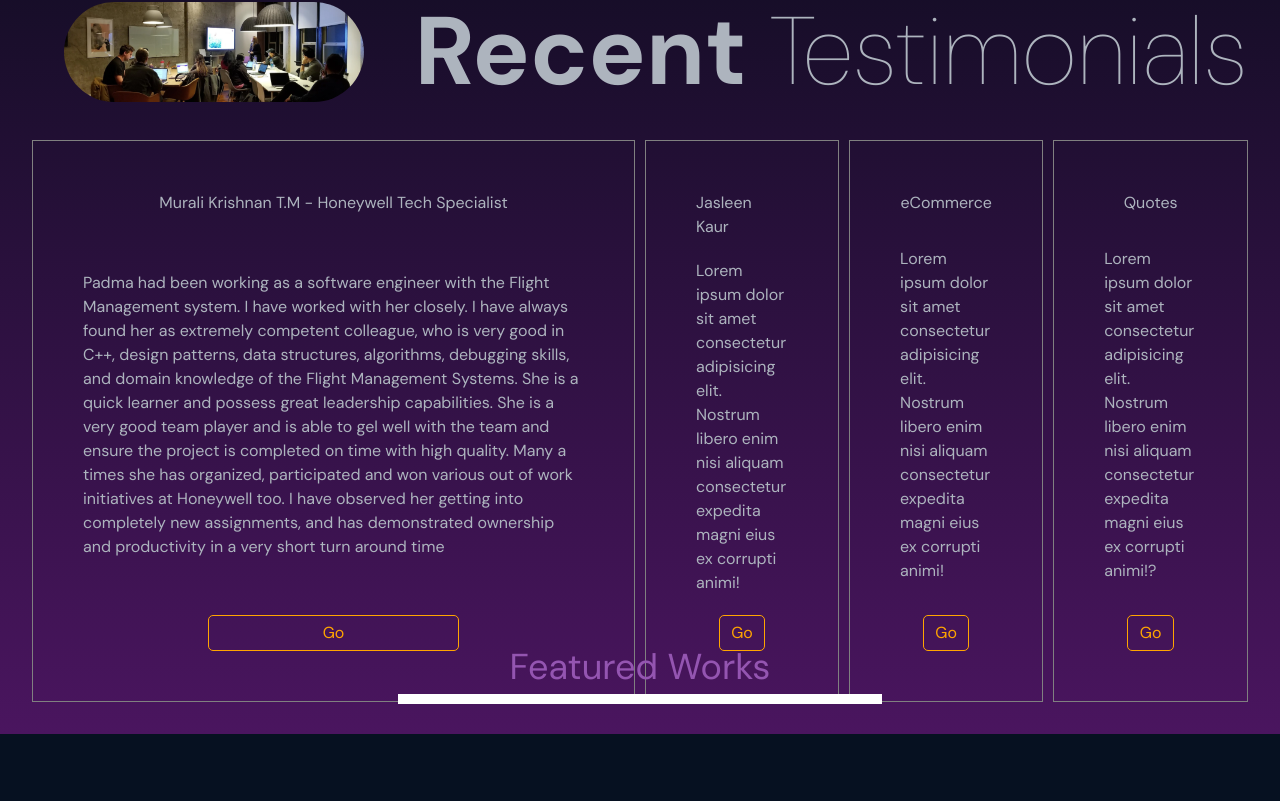
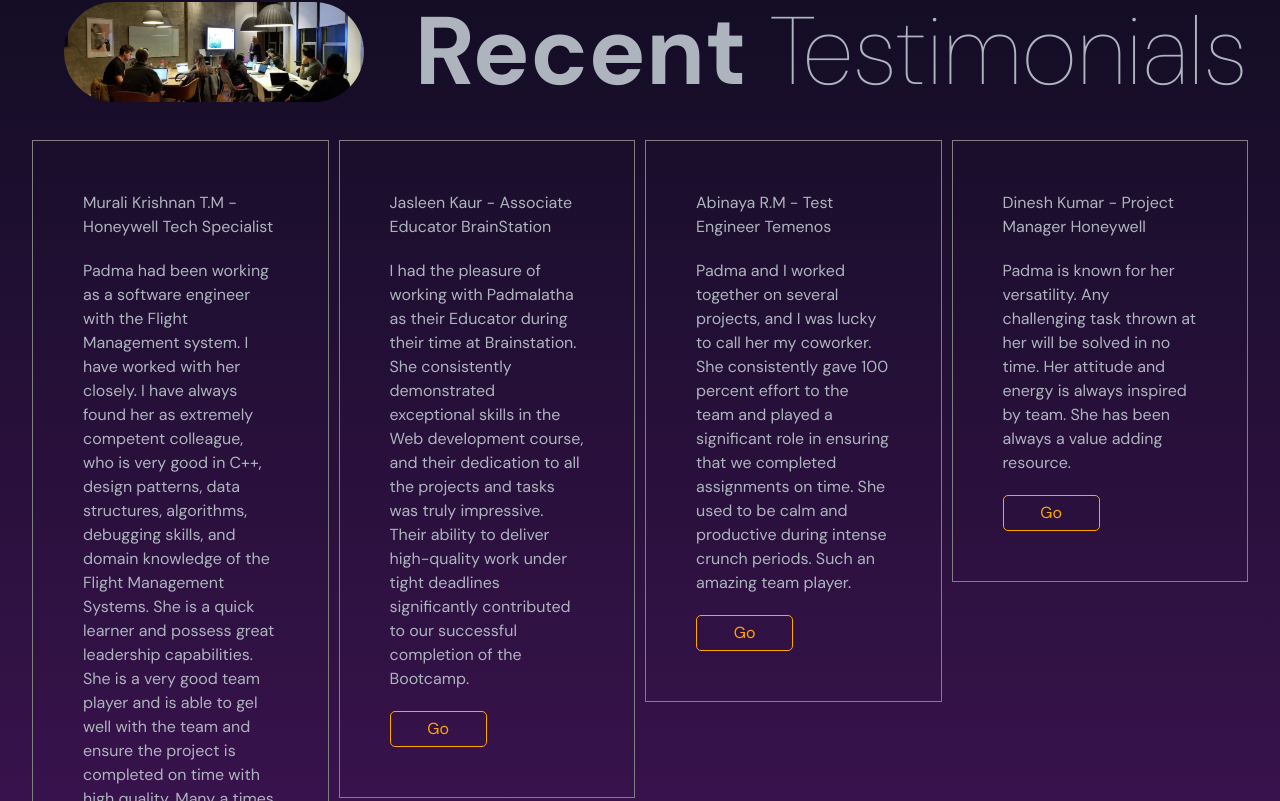
Before and after one commit to padmalathak/portfolio, a React (Create React App) app: page / in a window 1280 px wide. Shown: the part 3299-4100 px from the top of the page. Built offline with nearby package versions, Linux system fonts and the light colour scheme.

Commit message:
testimonials

```diff
--- a/src/Component/Portfolio/Portfolio.jsx
+++ b/src/Component/Portfolio/Portfolio.jsx
@@ -37,7 +37,7 @@ function Portfolio() {
   const ref = useRef();
   const isInView = useInView(ref, { margin: "-100px" });
   return (
-    <section id="Portfolio" className="Portfolio">
+    <div id="Portfolio" className="Portfolio">
       <motion.div
         className="services"
         variants={variants}
@@ -93,11 +93,15 @@ function Portfolio() {
             className="box"
             whileHover={{ background: "lightgray", color: "black" }}
           >
-            <h2>Jasleen Kaur</h2>
+            <h2>Jasleen Kaur - Associate Educator BrainStation</h2>
             <p>
-              Lorem ipsum dolor sit amet consectetur adipisicing elit. Nostrum
-              libero enim nisi aliquam consectetur expedita magni eius ex
-              corrupti animi!
+              I had the pleasure of working with Padmalatha as their Educator
+              during their time at Brainstation. She consistently demonstrated
+              exceptional skills in the Web development course, and their
+              dedication to all the projects and tasks was truly impressive.
+              Their ability to deliver high-quality work under tight deadlines
+              significantly contributed to our successful completion of the
+              Bootcamp.
             </p>
             <button>Go</button>
           </motion.div>
@@ -105,11 +109,13 @@ function Portfolio() {
             className="box"
             whileHover={{ background: "lightgray", color: "black" }}
           >
-            <h2>eCommerce</h2>
+            <h2>Abinaya R.M - Test Engineer Temenos</h2>
             <p>
-              Lorem ipsum dolor sit amet consectetur adipisicing elit. Nostrum
-              libero enim nisi aliquam consectetur expedita magni eius ex
-              corrupti animi!
+              Padma and I worked together on several projects, and I was lucky
+              to call her my coworker. She consistently gave 100 percent effort
+              to the team and played a significant role in ensuring that we
+              completed assignments on time. She used to be calm and productive
+              during intense crunch periods. Such an amazing team player.
             </p>
             <button>Go</button>
           </motion.div>
@@ -117,17 +123,17 @@ function Portfolio() {
             className="box"
             whileHover={{ background: "lightgray", color: "black" }}
           >
-            <h2>Quotes</h2>
+            <h2>Dinesh Kumar - Project Manager Honeywell</h2>
             <p>
-              Lorem ipsum dolor sit amet consectetur adipisicing elit. Nostrum
-              libero enim nisi aliquam consectetur expedita magni eius ex
-              corrupti animi!?
+              Padma is known for her versatility. Any challenging task thrown at
+              her will be solved in no time. Her attitude and energy is always
+              inspired by team. She has been always a value adding resource.
             </p>
             <button>Go</button>
           </motion.div>
         </motion.div>
       </motion.div>
-    </section>
+    </div>
   );
 }
 
--- a/src/Component/Portfolio/Portfolio.scss
+++ b/src/Component/Portfolio/Portfolio.scss
@@ -124,6 +124,7 @@
     @include tablet {
       flex-direction: row;
       justify-content: space-around;
+      align-items: flex-start;
       gap: 10px;
     }
 
@@ -131,6 +132,7 @@
       display: flex;
       flex-direction: column;
       justify-content: space-between;
+      width: 100%;
 
       border: none;
       align-items: center;
@@ -140,6 +142,7 @@
       @include tablet {
         border: 0.5px solid gray;
         padding: 50px;
+        align-items: flex-start;
       }
 
       //   @include mobile {
```
